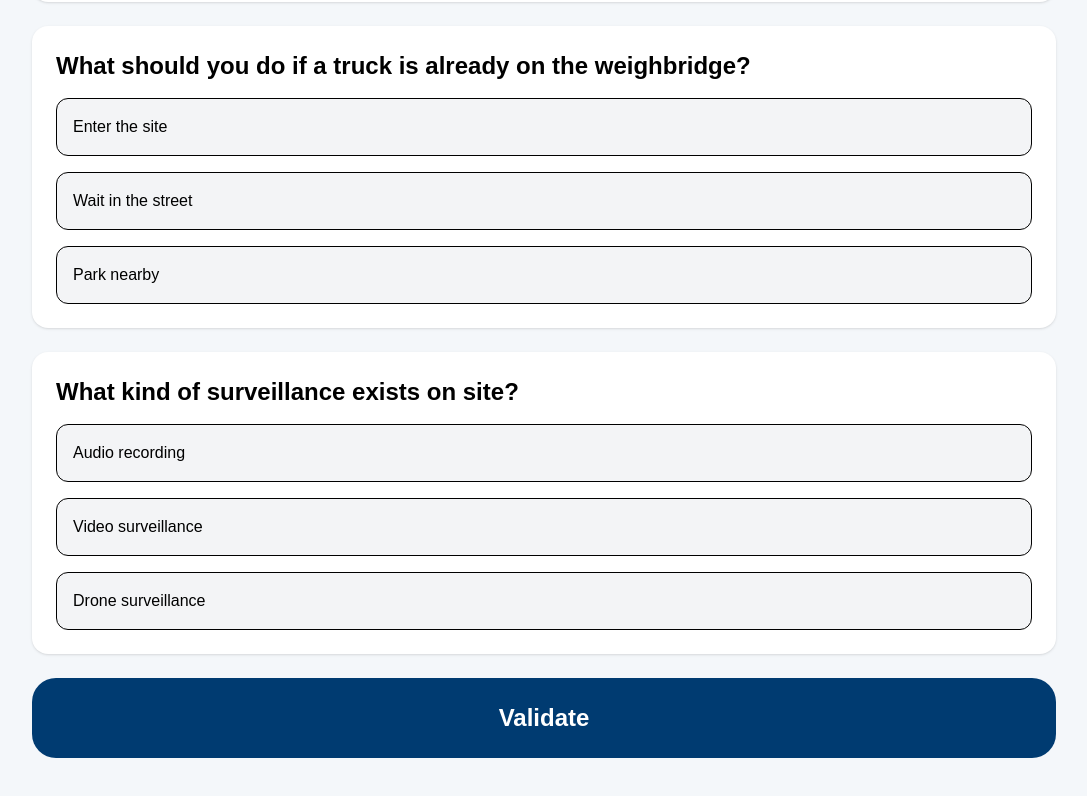
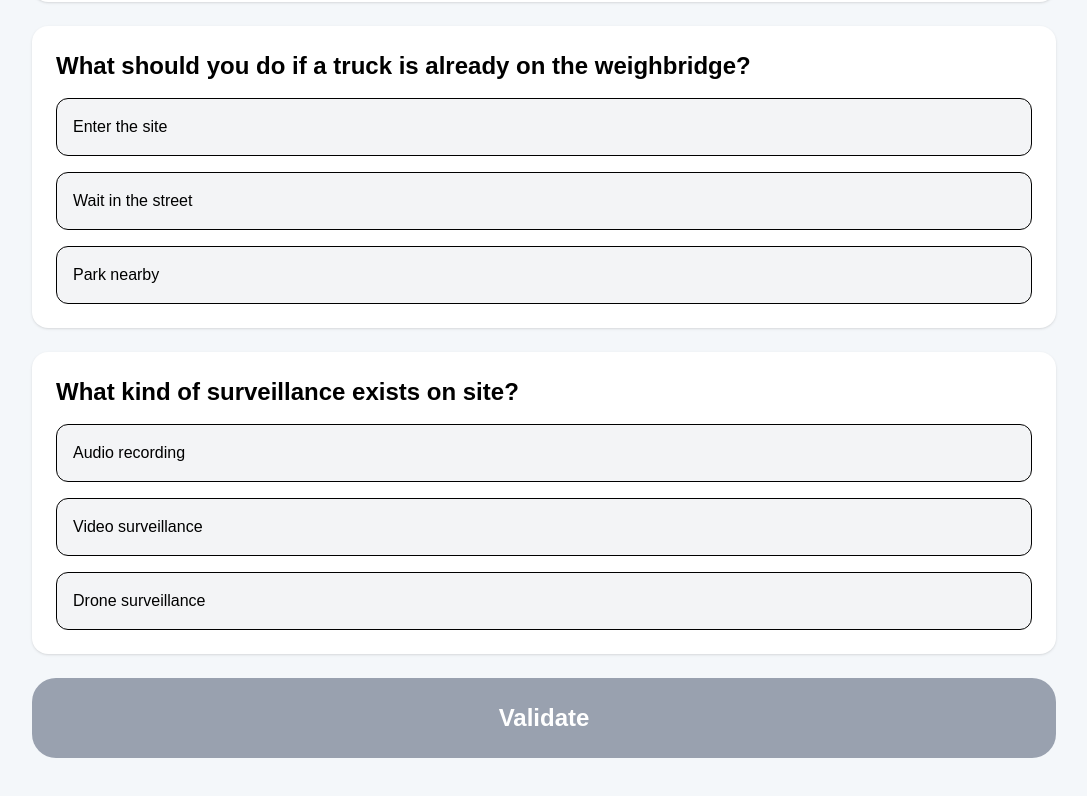
Before and after one commit to Vincent-12156/Paprec, a React (Vite) app: page /quiz in a window 1280 px wide. Shown: the part 492-1288 px from the top of the page, without its empty margins (96-1183 px from the left). Built offline with nearby package versions, Linux system fonts and the light colour scheme.

Commit message:
ADD green color AND ADD no button if no response selected

```diff
--- a/src/components/QuizQuestion.jsx
+++ b/src/components/QuizQuestion.jsx
@@ -19,7 +19,7 @@ export default function QuizQuestion({
             onClick={() => onSelect(index)}
             className={`p-4 rounded-xl border text-left ${
               selected === index
-                ? "bg-blue-500 text-white"
+                ? "bg-[#8DC63F] text-white"
                 : "bg-gray-100"
             }`}
           >
--- a/src/pages/QuizPage.jsx
+++ b/src/pages/QuizPage.jsx
@@ -45,6 +45,11 @@ export default function QuizPage() {
       .slice(0, 3);
   }, []);
 
+  const allAnswered =
+    quizAnswers.filter(
+      (answer) => answer !== undefined
+    ).length === randomQuestions.length;
+
   return (
     <div className="min-h-screen p-6 md:p-10 bg-[#F4F7FA]">
       <Header title="Safety Quiz" />
@@ -68,6 +73,7 @@ export default function QuizPage() {
         ))}
 
         <button
+          disabled={!allAnswered && !showErrors}
           onClick={() => {
             if (showErrors) {
               navigate("/safety");
@@ -75,7 +81,11 @@ export default function QuizPage() {
               validate();
             }
           }}
-          className="w-full bg-[#003B71] text-white p-6 rounded-3xl text-2xl font-bold"
+          className={`w-full p-6 rounded-3xl text-2xl font-bold transition ${
+            !allAnswered && !showErrors
+              ? "bg-gray-400 cursor-not-allowed text-white"
+              : "bg-[#003B71] text-white hover:bg-[#002952]"
+          }`}
         >
           {showErrors
             ? "Return to safety rules"
```
